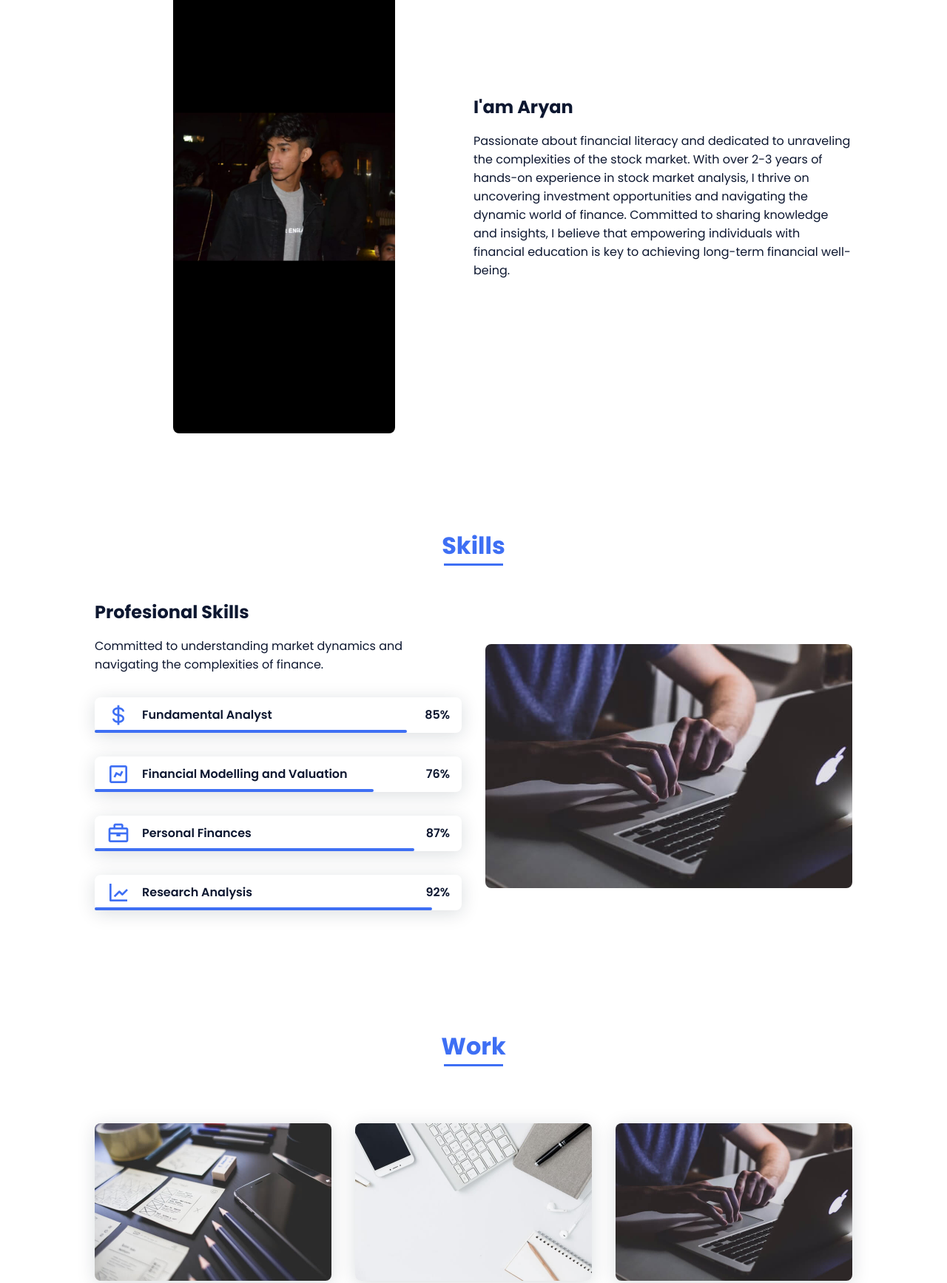
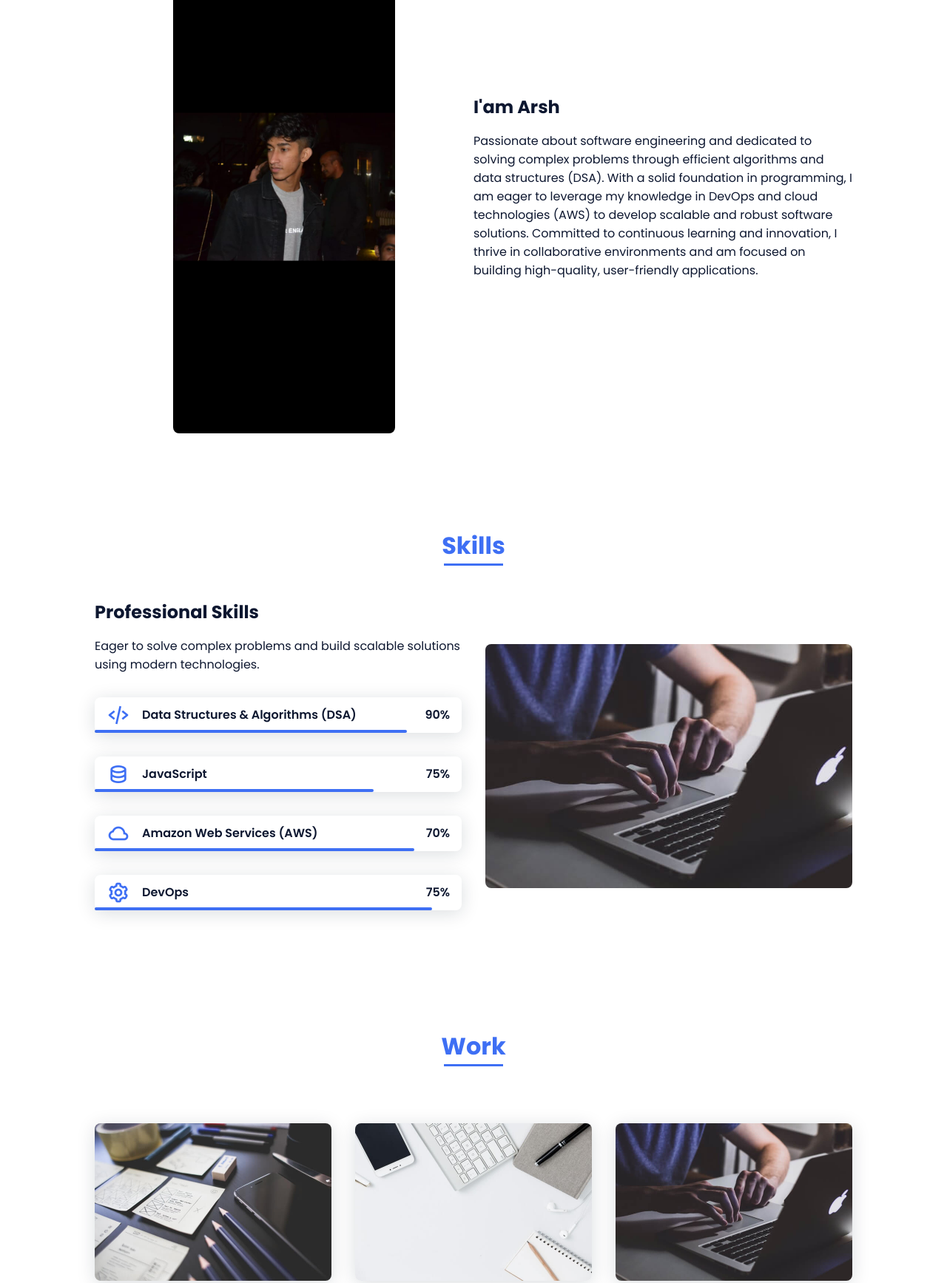
Before and after one commit to ArshGupta0/aryan, a plain HTML site: page index.html in a window 1280 px wide. Shown: the part 980-2715 px from the top of the page at 74% size. Drawn offline with nearby package versions, Linux system fonts and the light colour scheme.

Commit message:
Update index.html

```diff
--- a/index.html
+++ b/index.html
@@ -9,14 +9,14 @@
         <!-- =====BOX ICONS===== -->
         <link href='https://cdn.jsdelivr.net/npm/boxicons@2.0.5/css/boxicons.min.css' rel='stylesheet'>
 
-        <title>Aryan Mahajan</title>
+        <title>Arsh Gupta</title>
     </head>
     <body>
         <!--===== HEADER =====-->
         <header class="l-header">
             <nav class="nav bd-grid">
                 <div>
-                    <a href="#" class="nav__logo">Aryan Mahajan</a>
+                    <a href="#" class="nav__logo">Arsh Gupta</a>
                 </div>
 
                 <div class="nav__menu" id="nav-menu">
@@ -39,14 +39,14 @@
             <!--===== HOME =====-->
             <section class="home bd-grid" id="home">
                 <div class="home__data">
-                    <h1 class="home__title">Hi,<br>I'am <span class="home__title-color">Aryan Mahajan</span><br> Financial Analyst</h1>
+                    <h1 class="home__title">Hi,<br>I'am <span class="home__title-color">Arsh Gupta</span><br> Aspiring Software Engineer</h1>
 
                     <a href="#" class="button">Contact</a>
                 </div>
 
                 <div class="home__social">
-                    <a href="https://www.linkedin.com/in/aryan-mahajan3003/" class="home__social-icon"><i class='bx bxl-linkedin'></i></a>
-                    <a href="https://www.instagram.com/i.m.aryan.30/" class="home__social-icon"><i class='bx bxl-instagram'></i></a>
+                    <a href="https://www.linkedin.com/in/arsh-gupta-895184288/" class="home__social-icon"><i class='bx bxl-linkedin'></i></a>
+                    <a href="https://www.instagram.com/_arsh_gupta/" class="home__social-icon"><i class='bx bxl-instagram'></i></a>
                     <a href="https://www.twitter.com/" class="home__social-icon"><i class='bx bxl-twitter'></i></a>
                 </div>
 
@@ -73,8 +73,8 @@
                     </div>
 
                     <div>
-                        <h2 class="about__subtitle">I'am Aryan</h2>
-                        <p class="about__text">Passionate about financial literacy and dedicated to unraveling the complexities of the stock market. With over 2-3 years of hands-on experience in stock market analysis, I thrive on uncovering investment opportunities and navigating the dynamic world of finance. Committed to sharing knowledge and insights, I believe that empowering individuals with financial education is key to achieving long-term financial well-being.</p>
+                        <h2 class="about__subtitle">I'am Arsh</h2>
+                        <p class="about__text">Passionate about software engineering and dedicated to solving complex problems through efficient algorithms and data structures (DSA). With a solid foundation in programming, I am eager to leverage my knowledge in DevOps and cloud technologies (AWS) to develop scalable and robust software solutions. Committed to continuous learning and innovation, I thrive in collaborative environments and am focused on building high-quality, user-friendly applications.</p>
                     </div>
                 </div>
             </section>
@@ -85,56 +85,45 @@
 
                 <div class="skills__container bd-grid">
                     <div>
-                        <h2 class="skills__subtitle">Profesional Skills</h2>
-                        <p class="skills__text"> Committed to understanding market dynamics and navigating the complexities of finance.</p>
+                        <h2 class="skills__subtitle">Professional Skills</h2>
+                        <p class="skills__text">Eager to solve complex problems and build scalable solutions using modern technologies.</p>
+
                         <div class="skills__data">
                             <div class="skills__names">
-                                <i class='bx bx-dollar skills__icon'></i>
-                                <span class="skills__name">Fundamental Analyst</span>
+                                <i class='bx bx-code-alt skills__icon'></i>
+                                <span class="skills__name">Data Structures & Algorithms (DSA)</span>
                             </div>
-                            <div class="skills__bar skills__html">
+                            <div class="skills__bar skills__html"></div>
+                            <div><span class="skills__percentage">90%</span></div>
+                        </div>
 
-                            </div>
-                            <div>
-                                <span class="skills__percentage">85%</span>
-                            </div>
-                        </div>
                         <div class="skills__data">
                             <div class="skills__names">
-                                <i class='bx bx-chart skills__icon'></i>
-                                <span class="skills__name">Financial Modelling and Valuation</span>
+                                <i class='bx bx-data skills__icon'></i>
+                                <span class="skills__name">JavaScript</span>
                             </div>
-                            <div class="skills__bar skills__css">
+                            <div class="skills__bar skills__css"></div>
+                            <div><span class="skills__percentage">75%</span></div>
+                        </div>
 
-                            </div>
-                            <div>
-                                <span class="skills__percentage">76%</span>
-                            </div>
-                        </div>
                         <div class="skills__data">
                             <div class="skills__names">
-                                <i class='bx bx-briefcase skills__icon'></i>
-                                <span class="skills__name">Personal Finances</span>
+                                <i class='bx bx-cloud skills__icon'></i>
+                                <span class="skills__name">Amazon Web Services (AWS)</span>
                             </div>
-                            <div class="skills__bar skills__js">
+                            <div class="skills__bar skills__js"></div>
+                            <div><span class="skills__percentage">70%</span></div>
+                        </div>
 
-                            </div>
-                            <div>
-                                <span class="skills__percentage">87%</span>
-                            </div>
-                        </div>
                         <div class="skills__data">
                             <div class="skills__names">
-                                <i class='bx bx-line-chart skills__icon'></i>
-                                <span class="skills__name">Research Analysis</span>
+                                <i class='bx bx-cog skills__icon'></i>
+                                <span class="skills__name">DevOps</span>
                             </div>
-                            <div class="skills__bar skills__ux">
+                            <div class="skills__bar skills__ux"></div>
+                            <div><span class="skills__percentage">75%</span></div>
+                        </div>
 
-                            </div>
-                            <div>
-                                <span class="skills__percentage">92%</span>
-                            </div>
-                        </div>
                     </div>
 
                     <div>
@@ -186,10 +175,10 @@
 
         <!--===== FOOTER =====-->
         <footer class="footer">
-            <p class="footer__title">Aryan</p>
+            <p class="footer__title">Arsh</p>
             <div class="footer__social">
-                <a href="https://www.linkedin.com/in/aryan-mahajan3003/" class="footer__icon"><i class='bx bxl-linkedin' ></i></a>
-                <a href="https://www.instagram.com/i.m.aryan.30/" class="footer__icon"><i class='bx bxl-instagram' ></i></a>
+                <a href="https://www.linkedin.com/in/arsh-gupta-895184288/" class="footer__icon"><i class='bx bxl-linkedin' ></i></a>
+                <a href="https://www.instagram.com/_arsh_gupta/" class="footer__icon"><i class='bx bxl-instagram' ></i></a>
                 <a href="#" class="footer__icon"><i class='bx bxl-twitter' ></i></a>
             </div>
             <p class="footer__copy">&#169; Bedimcode. All rigths reserved</p>
```
